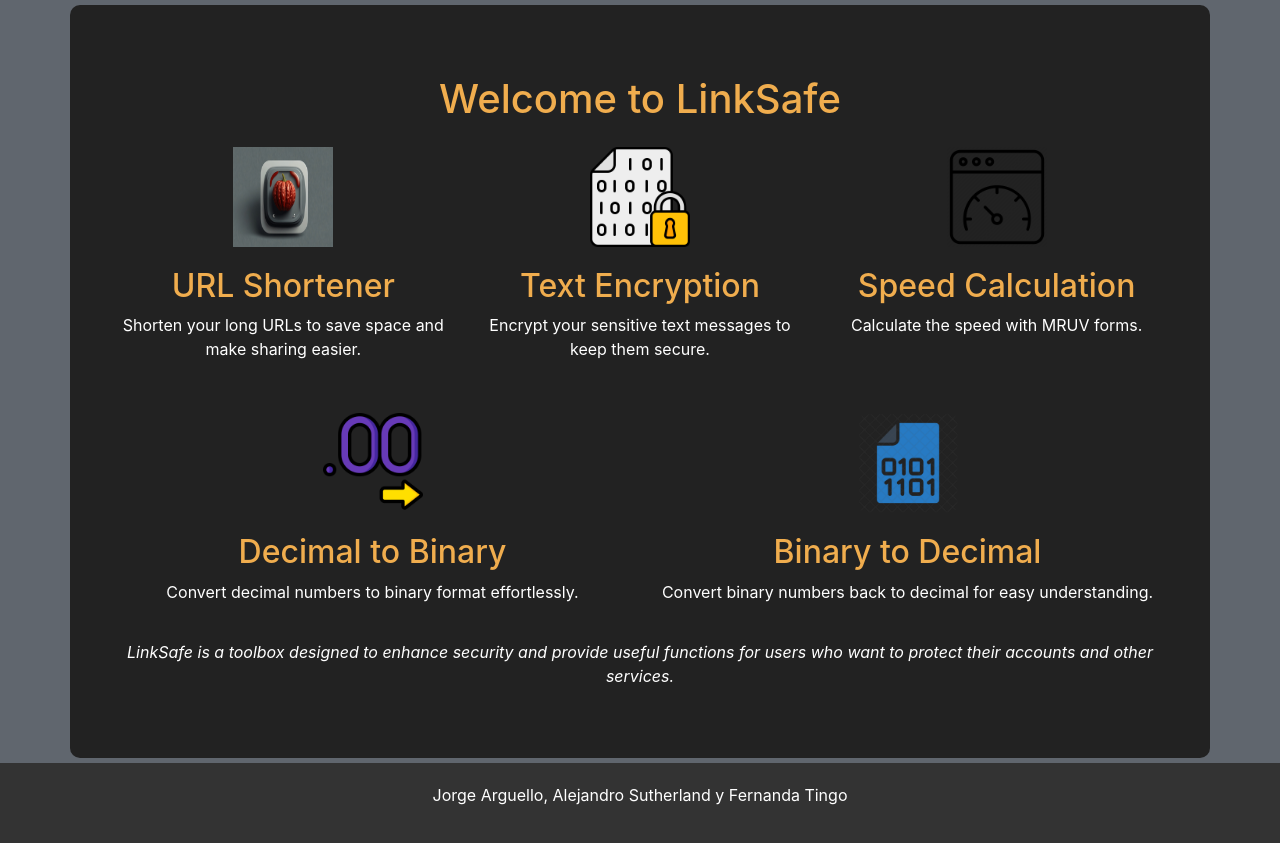
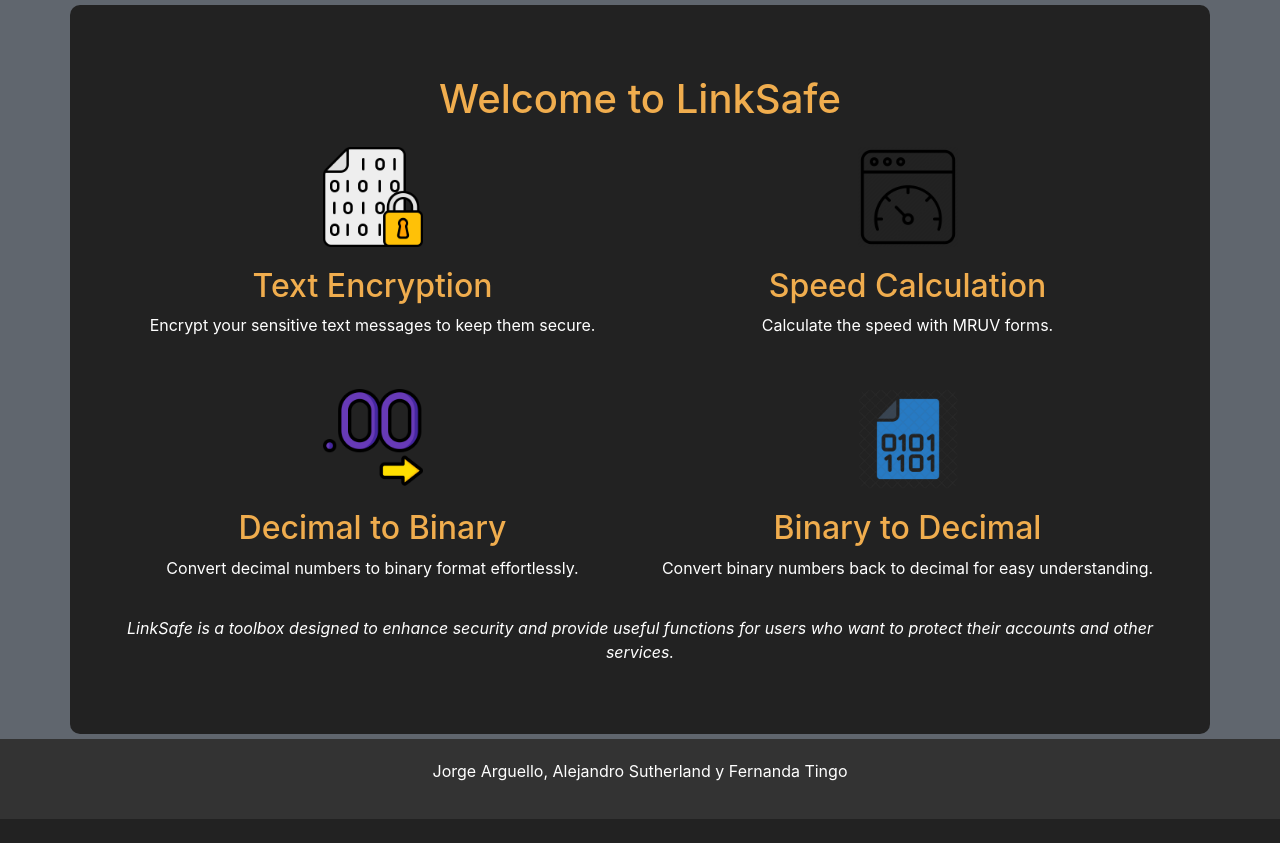
Before and after one commit to JorgeArguello1999/LinkSafePro, a Django app: page / in a window 1280 px wide. Shown: the part 132-975 px from the top of the page. After the commit the page ends 951 px from the top, so only its background shows below. Run offline with Django 5.2, Linux system fonts and the light colour scheme; some libraries are stand-ins or nearby versions.

Commit message:
feat: Delete icon from home page

```diff
--- a/home/templates/home.html
+++ b/home/templates/home.html
@@ -18,22 +18,23 @@
         padding-top: 1em;
         padding-bottom: 1em;
     }
+    a {
+        text-decoration: none;
+        color: white;
+    }
+
 </style>
 
 <div class="row">
-    <div class="col-md-4">
-        <img src="{% static 'url_shortener.jpg' %}" alt="URL Shortener" class="img-fluid" height="100">
-        <h2>URL Shortener</h2>
-        <p>Shorten your long URLs to save space and make sharing easier.</p>
+    <div class="col-md-6">
+        <a href="">
+            <img src="{% static 'text_encrypt.png' %}" alt="Text Encryption" class="img-fluid" height="100">
+            <h2>Text Encryption</h2>
+            <p>Encrypt your sensitive text messages to keep them secure.</p>
+        </a>
     </div>
 
-    <div class="col-md-4">
-        <img src="{% static 'text_encrypt.png' %}" alt="Text Encryption" class="img-fluid" height="100">
-        <h2>Text Encryption</h2>
-        <p>Encrypt your sensitive text messages to keep them secure.</p>
-    </div>
-
-    <div class="col-md-4">
+    <div class="col-md-6">
         <img src="{% static 'speed_calculation.png' %}" alt="Speed Calculation" class="img-fluid" height="100px">
         <h2>Speed Calculation</h2>
         <p>Calculate the speed with MRUV forms.</p>
```
